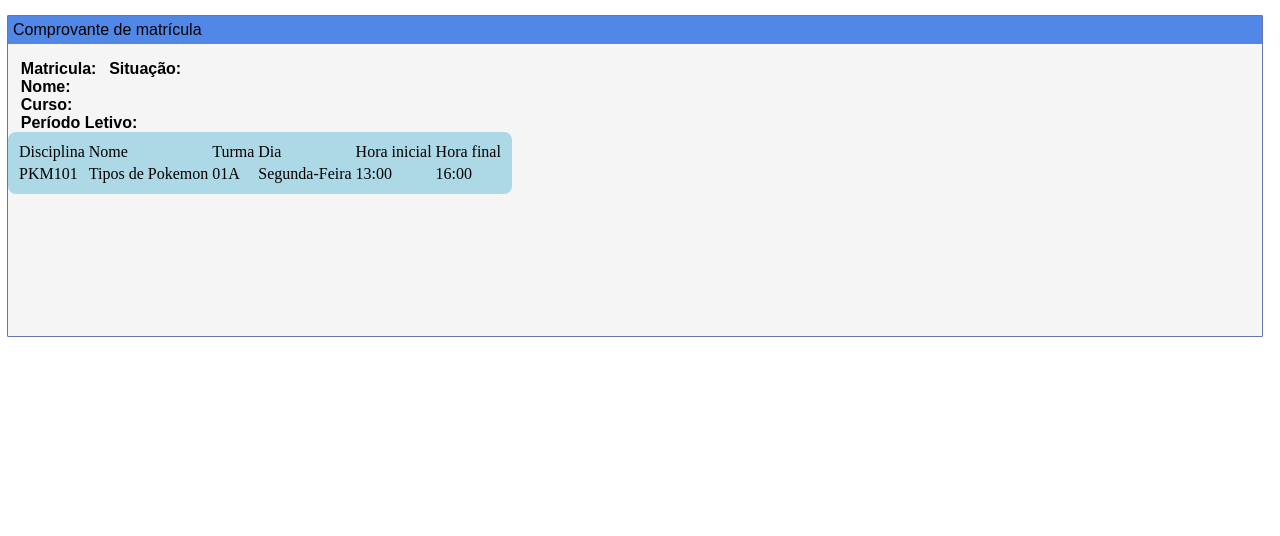
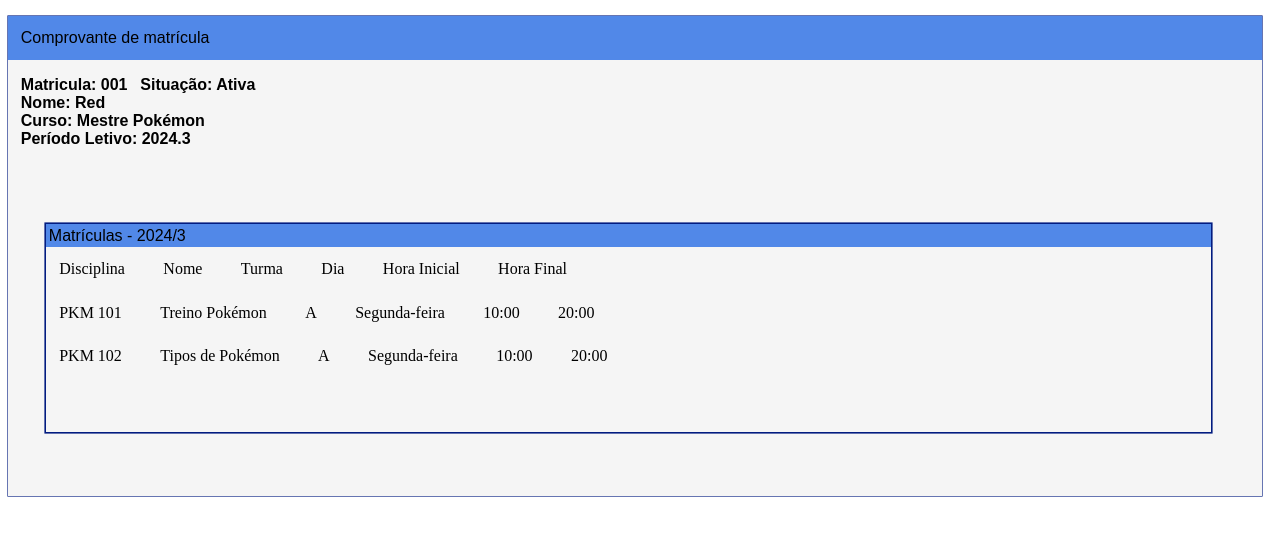
Before and after one commit to ufjf-dcc207/ufjf-dcc207-2024-3-a-atv02-0pedrobonfa, a React (Vite) app: page / in a window 1280 px wide. Shown: the top 536 px of the page. Built offline with nearby package versions, Linux system fonts and the light colour scheme.

Commit message:
desfaz besteiras e restaura página para ficar em sincronia com Development

```diff
--- a/src/Caixa.css
+++ b/src/Caixa.css
@@ -2,13 +2,14 @@
 {
     background-color: whitesmoke;
     width: 98vw;
-    height: 40vh;
+    height: 60vh;
     box-shadow:0 0 0 0.6px rgb(2, 28, 128); /*cor da margem*/
+
 }
 
 .title
 {
-    padding: 5px;
+    padding: 1vw;
     background-color: rgb(81, 136, 232);
     font-size: 2vh;
     font-family: Arial, Helvetica, sans-serif;
--- a/src/Caixa.tsx
+++ b/src/Caixa.tsx
@@ -11,12 +11,12 @@
 
           <p className='title'>Comprovante de matrícula</p>
           <div id='matricula'>
-          <div className='boxText' >Matricula: </div>
-          <div className='boxText' >Situação: </div>
+          <div className='boxText' >Matricula: 001</div>
+          <div className='boxText' >Situação: Ativa </div>
           </div>
-          <div className='boxText' >Nome:</div>
-          <div className='boxText' >Curso:</div>
-          <div className='boxText' >Período Letivo:</div>
+          <div className='boxText' >Nome: Red</div>
+          <div className='boxText' >Curso: Mestre Pokémon</div>
+          <div className='boxText' >Período Letivo: 2024.3</div>
 
           <Matricula>
           </Matricula>
--- /dev/null
+++ b/src/Disciplina.css
@@ -0,0 +1,8 @@
+.tabela{
+    display: flex;
+    gap: 1vw;
+}
+.tabela>div{
+    align-self: center;
+    padding: 1vw;
+}
--- /dev/null
+++ b/src/Disciplina.tsx
@@ -0,0 +1,29 @@
+import './Disciplina.css'
+
+type DisciplinaProps = {
+
+    code: string;
+    name: string;
+    turma: string;
+    day: string;
+    iniTime: string;
+    endTime: string;
+
+}
+
+
+
+function Disciplina({code, name, turma, day, iniTime, endTime}:DisciplinaProps){
+
+    return <div  className="tabela">
+
+        <div>{code}</div>
+        <div>{name}</div>
+        <div>{turma}</div>
+        <div>{day}</div>
+        <div>{iniTime}</div>
+        <div>{endTime}</div>
+    </div >
+}
+
+export default Disciplina;
--- a/src/Matricula.css
+++ b/src/Matricula.css
@@ -1,12 +1,45 @@
-#tabela{
-    padding: 1vh;
-    border-radius: 1vh;
+/* .innerBox{
+
     border-color: black;
-    background-color: lightblue;
+
+} */
+.innerTitle{
+    width: 90.6vw;
+    padding: 0.19vw;
+    background-color: rgb(81, 136, 232);
+    font-size: 2vh;
+    font-family: Arial, Helvetica, sans-serif;
+    margin-top: 6vw;
 }
 
-#TabTitulos
+#tabela{
+    margin-top: 4vh;
+    margin-right: 4.02vw;
+    height: 26vh;
+    margin-left: 3vw;
+    border-spacing: 2vh;
+    box-shadow:0 0 0 0.2vh rgb(2, 28, 128); /*cor da margem*/
+
+}
+
+#tblDiscplinasTitulo{
+    display: flex;
+
+}
+#tblDiscplinasTitulo>div{
+    padding: 2vw;
+    gap: 1vw;
+    box-shadow: 0 0 0 0.2vh lightblue;
+}
+#turmaCed{
+    margin-left: 7vw;
+}
+#horainitCed{
+    margin-left: 5vw;
+}
+
+/* #TabTitulos
 {
-    border: 10px;
-    border-color: black;
-}
+    box-shadow:0 0 0 0.6px rgb(2, 28, 128); /*cor da margem/
+
+} */
--- a/src/Matricula.tsx
+++ b/src/Matricula.tsx
@@ -1,27 +1,21 @@
+import Disciplina from "./Disciplina.tsx"
 import "./Matricula.css"
+import "./Disciplina.tsx"
 function Matricula() {
 
   return (
     <>
         <div className="innerBox">
-            <table id="tabela">
-                <tr id="TabTitulos">
-                    <td>Disciplina</td>
-                    <td>Nome</td>
-                    <td>Turma</td>
-                    <td>Dia</td>
-                    <td>Hora inicial</td>
-                    <td>Hora final</td>
-                </tr>
-                <tr>
-                    <td>PKM101</td>
-                    <td>Tipos de Pokemon</td>
-                    <td>01A</td>
-                    <td>Segunda-Feira</td>
-                    <td>13:00</td>
-                    <td>16:00</td>
-                </tr>
-            </table>
+            <div id="tabela">
+            <div className='innerTitle'>Matrículas - 2024/3</div>
+
+
+            <Disciplina code="Disciplina" name="Nome" turma="Turma" day="Dia" iniTime="Hora Inicial" endTime="Hora Final"/>
+            <Disciplina code="PKM 101" name="Treino Pokémon" turma="A" day="Segunda-feira" iniTime="10:00" endTime="20:00"/>
+            <Disciplina code="PKM 102" name="Tipos de Pokémon" turma="A" day="Segunda-feira" iniTime="10:00" endTime="20:00"/>
+
+
+        </div>
         </div>
     </>
   )
```
Also changed, not shown: 1 other file (tests, documents, lock files or other folders).
